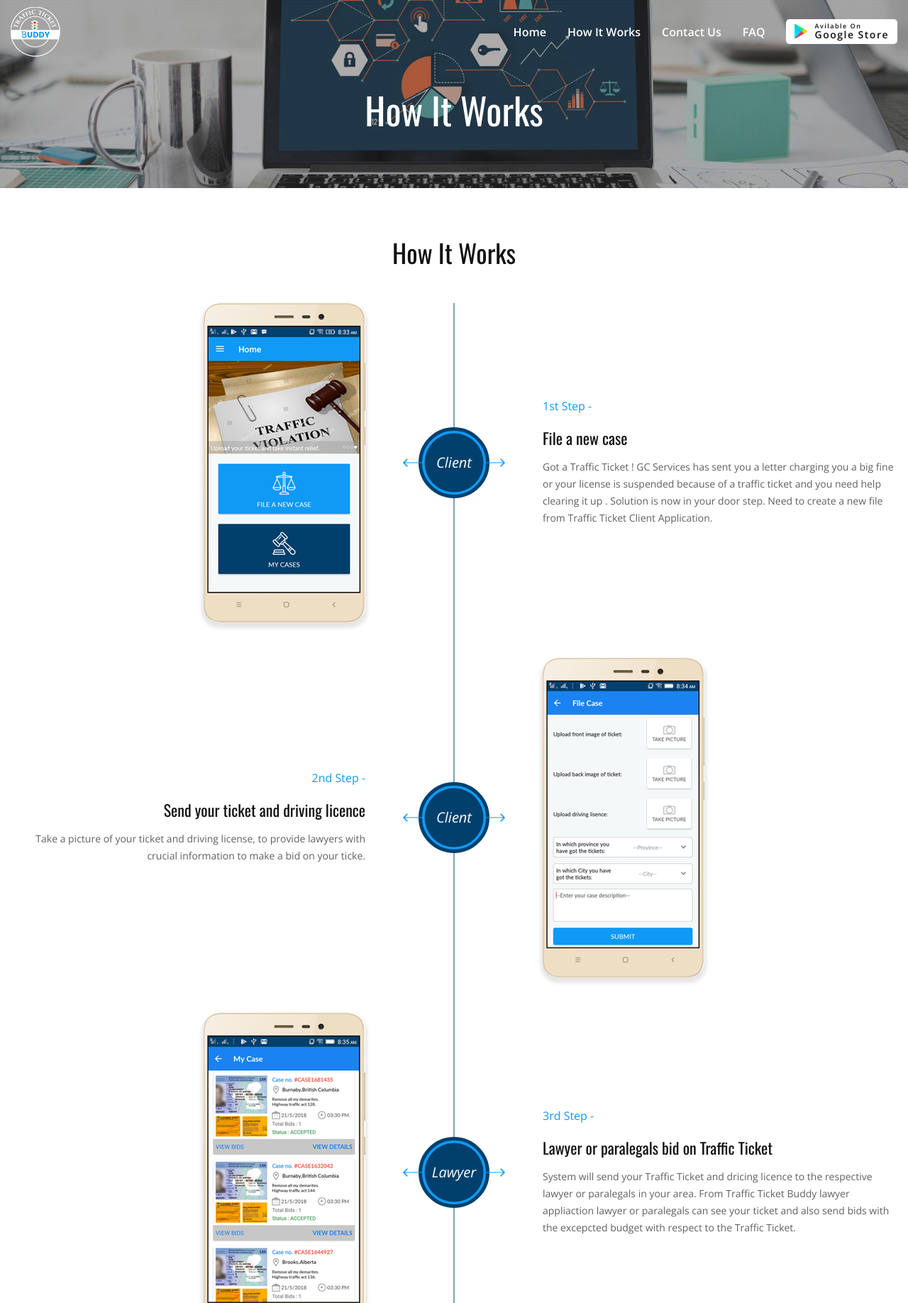
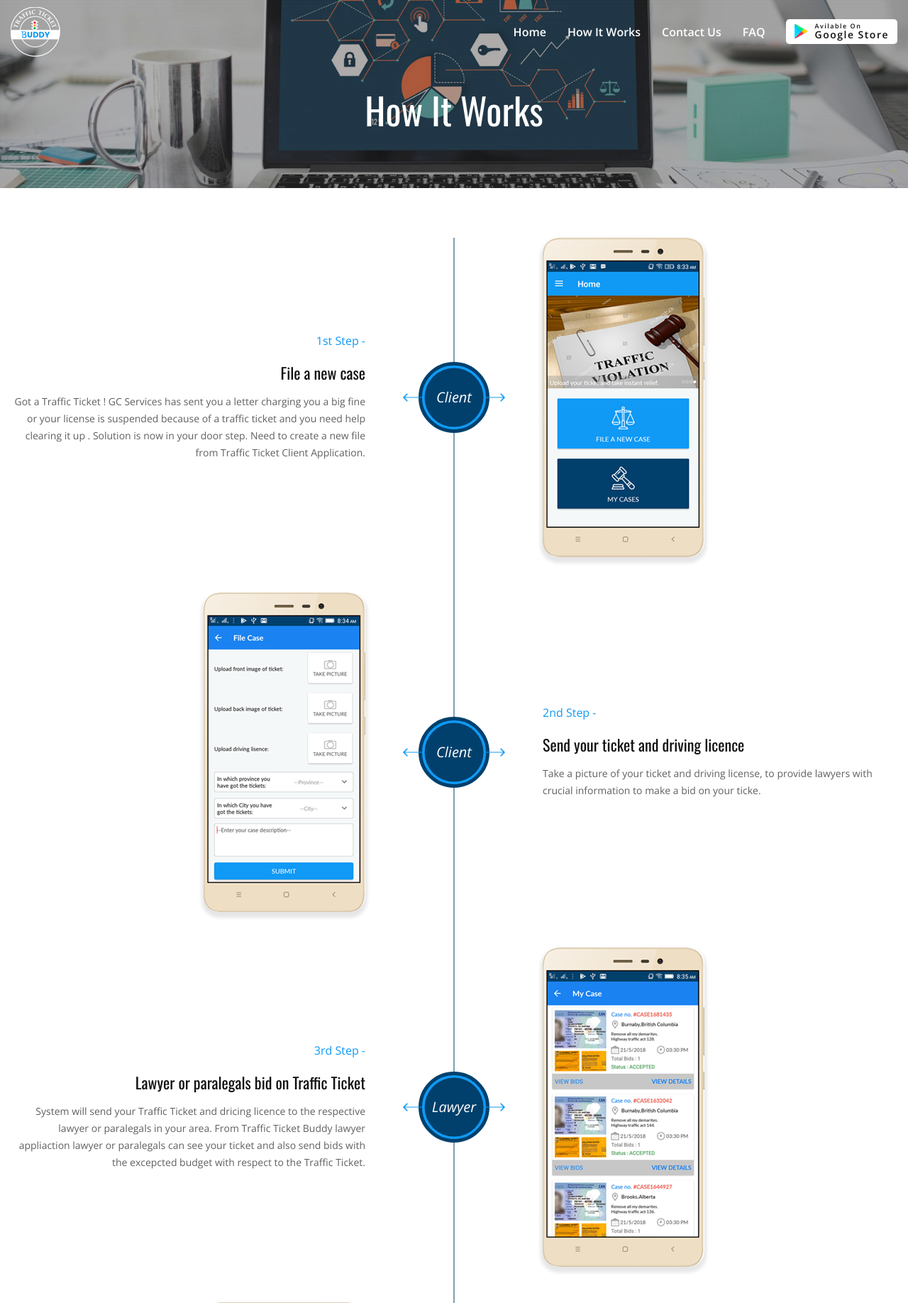
Before and after one commit to yaju1234/trafficbuddy, a PHP site: page /buddy/how-it-works.php in a window 1280 px wide. Shown: the top 1836 px of the page at 71% size. Run offline with PHP 8.4, Linux system fonts and the light colour scheme; some libraries are stand-ins or nearby versions.

Commit message:
last change on 7th july 10:40 pm

```diff
--- a/how-it-works.php
+++ b/how-it-works.php
@@ -11,7 +11,6 @@
 	<!-- HOW ITS WORK -->
 	<div class="section how-its-work">
 		<div class="container">
-			<h2>how it works</h2>
 			<div class="row">
 				<div class="screen"><img src="assets/images/img-mobile-1.png" alt=""></div>
 				<div class="app"><h5>client</h5></div>
@@ -50,7 +49,7 @@
 			</div>
 			<div class="row">
 				<div class="screen"><img src="assets/images/img-mobile-5.png" alt=""></div>
-				<div class="app"><h5>client</h5></div>
+				<div class="app"><h5>Lawyer</h5></div>
 				<div class="description">
 					<h6>5th Step&nbsp;-</h6>
 					<h4>Confirm a Lawyer For Tirafic Ticket.</h4>
```
